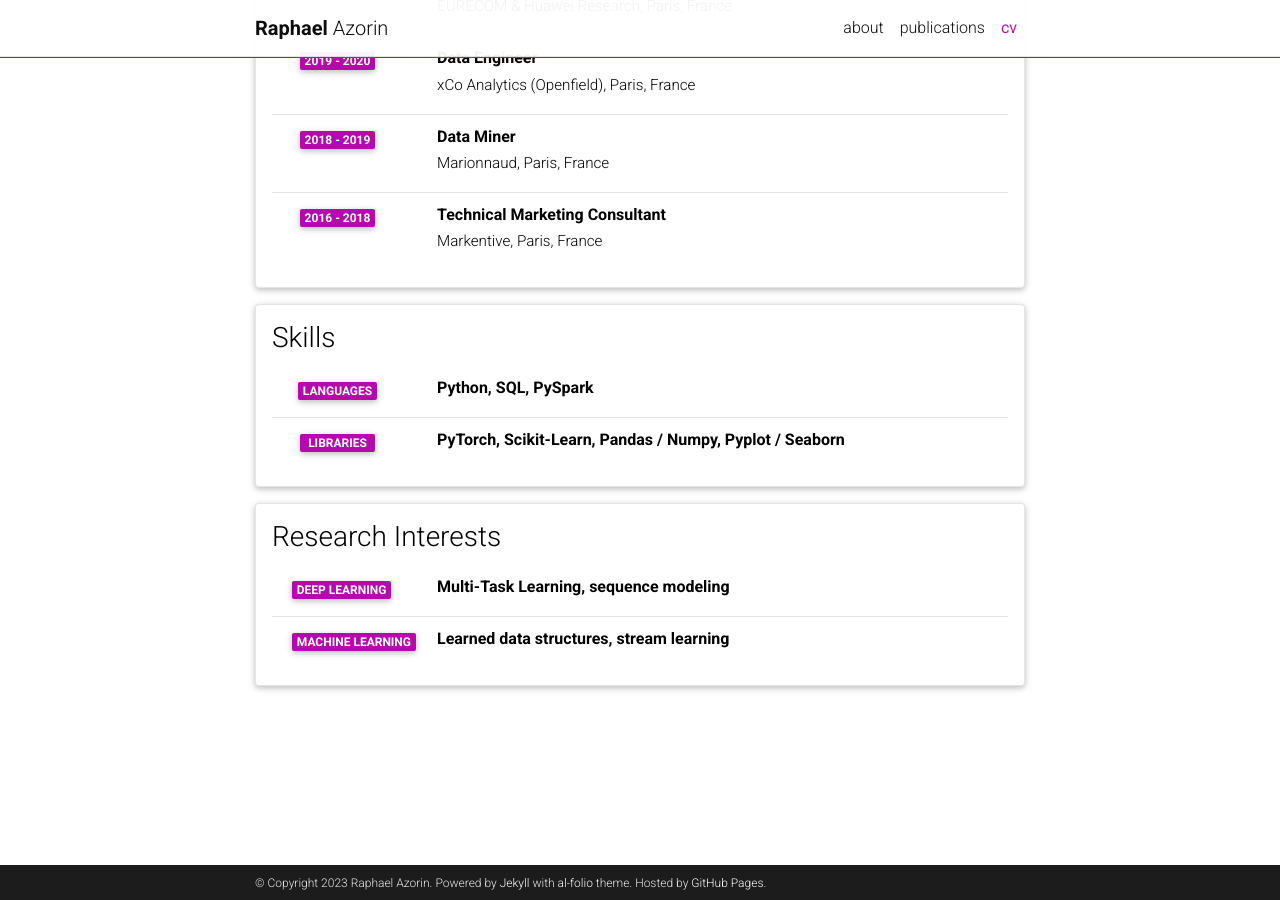
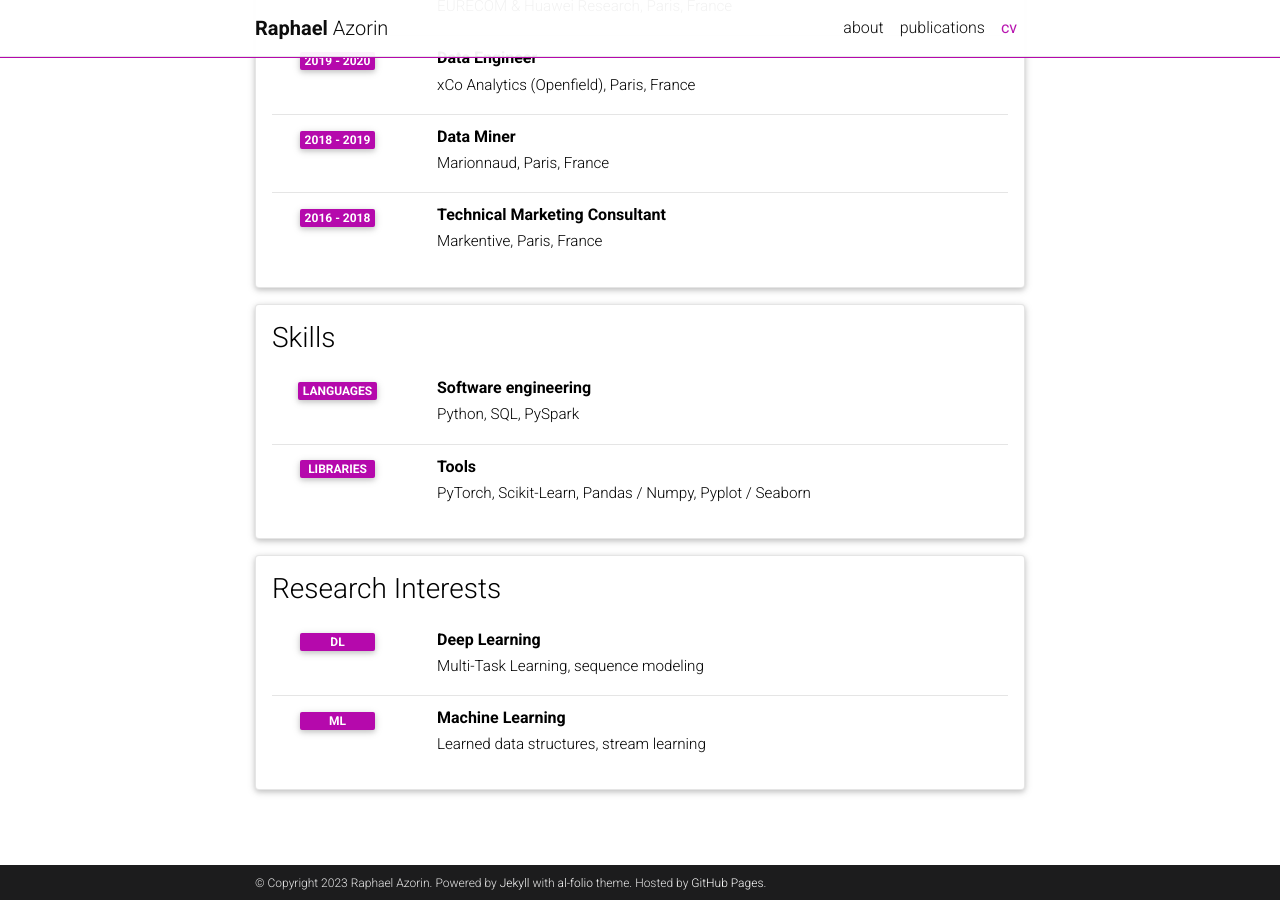
Before and after one commit to Raphaaal/raphaaal.github.io, a Jekyll site: the page built from _pages/cv.md, in a window 1280 px wide and 900 px high, scrolled down 984 px. Built offline with Jekyll 4.4.1, drawn with Linux system fonts in a browser that asks for light colours; comment, search, counter and statistics services are not loaded; a style sheet for code colours, icons or effects is not loaded.

Commit message:
Correct format

```diff
--- a/_data/cv.yml
+++ b/_data/cv.yml
@@ -77,22 +77,22 @@
 - title: Skills
   type: time_table
   contents:
-    - title: Python, SQL, PySpark
-      institution: ""
+    - title: Software engineering
+      institution: Python, SQL, PySpark
       year: Languages
 
-    - title: PyTorch, Scikit-Learn, Pandas / Numpy, Pyplot / Seaborn
-      institution: ""
+    - title: Tools
+      institution: PyTorch, Scikit-Learn, Pandas / Numpy, Pyplot / Seaborn
       year: Libraries
 
 
 - title: Research Interests
   type: time_table
   contents:
-    - title: Multi-Task Learning, sequence modeling
-      institution: ""
-      year: Deep Learning
+    - title: Deep Learning
+      institution: Multi-Task Learning, sequence modeling
+      year: DL
 
-    - title: Learned data structures, stream learning
-      institution: ""
-      year: Machine Learning
+    - title: Machine Learning
+      institution: Learned data structures, stream learning
+      year: ML
```
